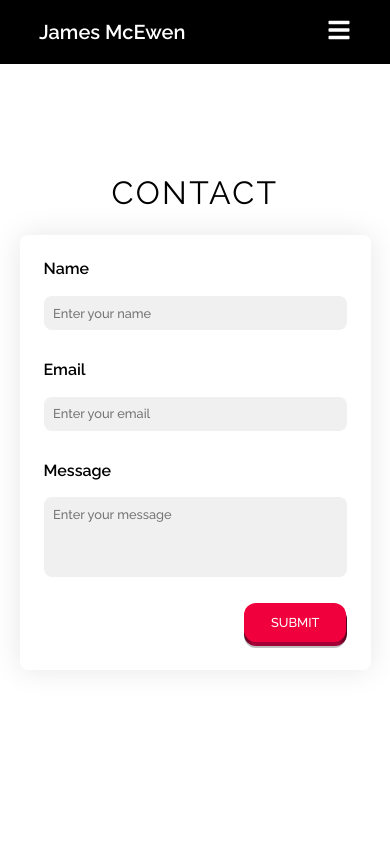
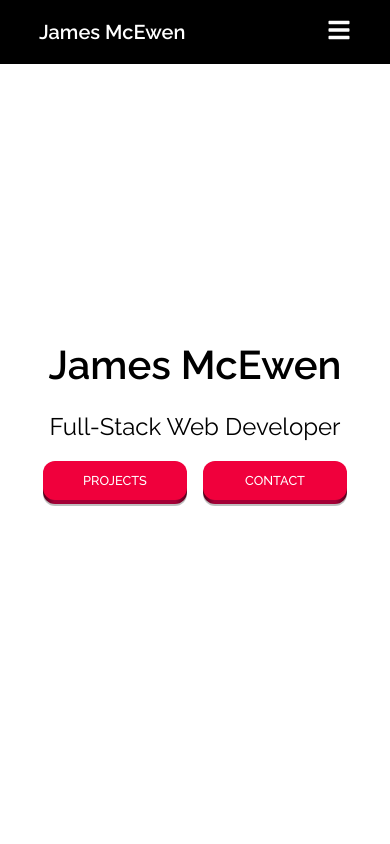
Before and after one commit to jemcewen/portfolio, a React (Create React App) app: page / in a window 390 px wide. Shown: the top 844 px of the page. Built offline with nearby package versions, Linux system fonts and the light colour scheme; the HTML template or start-up script is replaced by a standard one.

Commit message:
Add Home component

```diff
--- a/src/App.js
+++ b/src/App.js
@@ -1,4 +1,5 @@
 import Navigation from './layout/Navigation/Navigation';
+import Home from './layout/Home/Home';
 import Contact from './layout/Contact/Contact';
 import Footer from './layout/Footer/Footer';
 
@@ -6,6 +7,7 @@ const App = () => {
   return (
     <>
       <Navigation />
+      <Home />
       <Contact />
       <Footer />
     </>
--- /dev/null
+++ b/src/layout/Home/Home.jsx
@@ -0,0 +1,22 @@
+import Button from '../../components/Button/Button';
+import styles from './Home.module.css';
+
+const Home = () => {
+  return (
+    <section id='home'>
+      <div className='container'>
+        <h1>James McEwen</h1>
+        <h3>Full-Stack Web Developer</h3>
+        <div className={styles.buttons}>
+          <Button className={styles.button}>
+            <a href='#projects'>Projects</a>
+          </Button>
+          <Button className={`${styles.contact} ${styles.button}`}>
+            <a href='#contact'>Contact</a>
+          </Button>
+        </div>
+      </div>
+    </section>
+  );
+};
+export default Home;
--- /dev/null
+++ b/src/layout/Home/Home.module.css
@@ -0,0 +1,36 @@
+h1 {
+  font-size: 4rem;
+  font-weight: 600;
+}
+
+h3 {
+  font-size: 2rem;
+  font-weight: 400;
+}
+
+.buttons {
+  display: flex;
+  justify-content: space-between;
+  gap: 1rem;
+}
+
+.contact {
+  display: none;
+}
+
+@media (max-width: 480px) {
+  h1 {
+    font-size: 2.5rem;
+  }
+
+  h3 {
+    font-size: 1.5rem;
+  }
+  .contact {
+    display: inline;
+  }
+
+  .button {
+    width: 9rem;
+  }
+}
```
